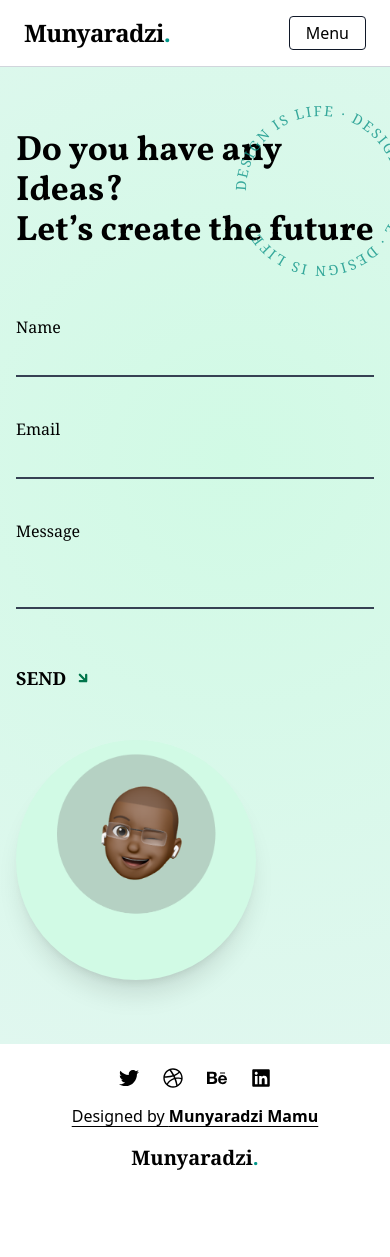
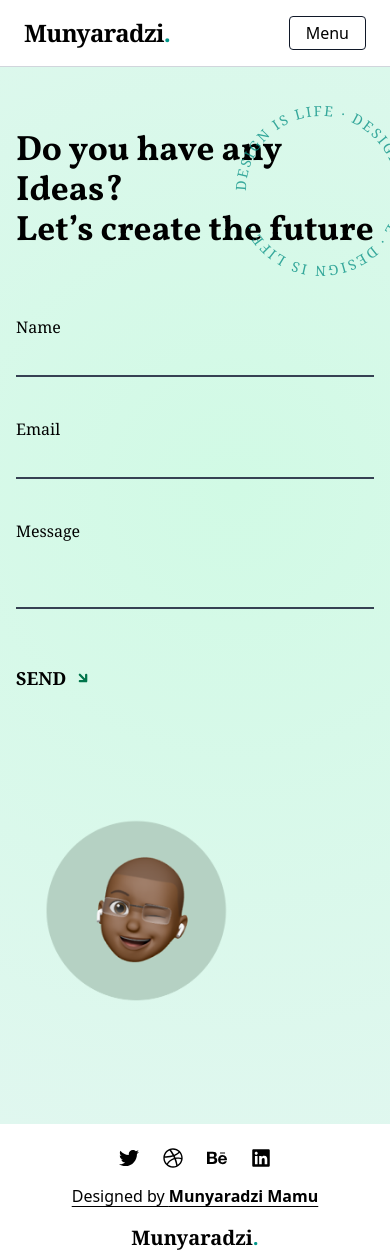
Before and after one commit to VincentMugondora/kayden-portfolio, a React (Vite) app: page /contact in a window 390 px wide. Shown: the top 1257 px of the page. Before the commit the page ends 1196 px from the top, so only its background shows below. Built offline with nearby package versions, Linux system fonts and the light colour scheme.

Commit message:
Update Contact component layout: adjust image container height and change image class for improved visual presentation and responsiveness.

```diff
--- a/src/pages/Contact.jsx
+++ b/src/pages/Contact.jsx
@@ -45,9 +45,9 @@ const Contact = () => {
         </form>
       </div>
       {/* Right: Image */}
-      <div className="flex-1 flex items-center justify-center mt-12 md:mt-0">
-        <div className="rounded-full bg-[#d1fae5] flex items-center justify-center relative shadow-xl">
-          <img src={personImg} alt="Person" className="w-60 h-60 md:w-80 md:h-80 object-contain" />
+      <div className="h-[80vh] flex-1 flex items-center justify-center mt-32 md:mt-0">
+        <div className="">
+          <img src={personImg} alt="Person" className="w-60 h-60 md:w-80 md:h-80 object-cover" />
         </div>
       </div>
     </section>
```
